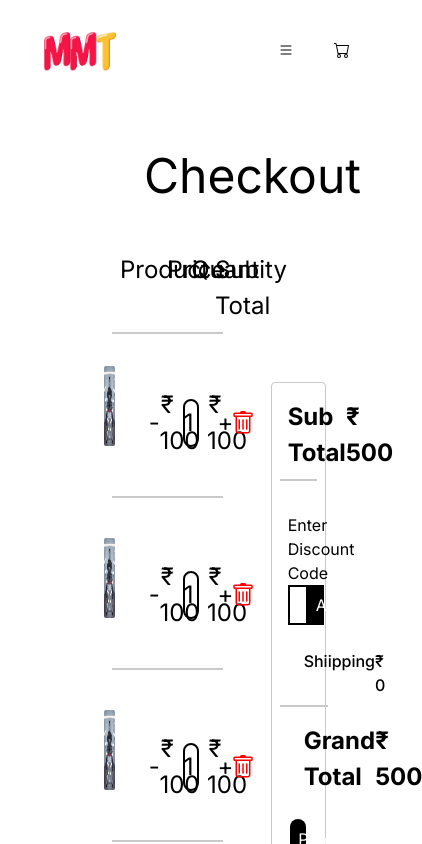
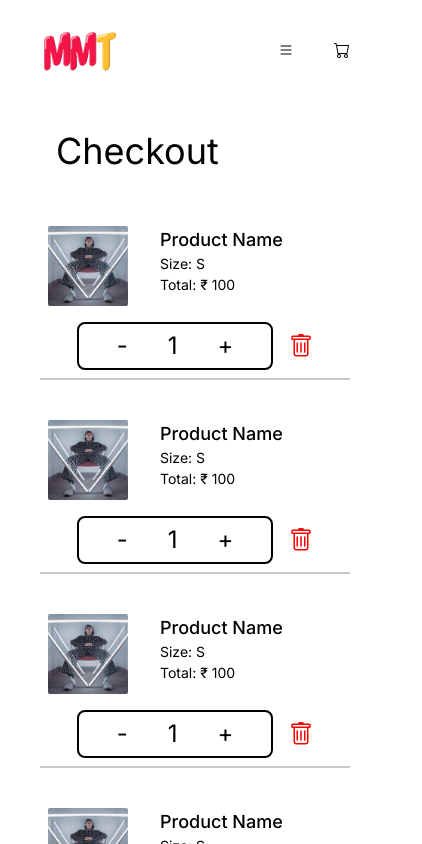
Before and after one commit to allenkiakshay/nextjs-ecommerce-store, a Next.js app: page /checkout in a window 390 px wide. Shown: the top 844 px of the page, 422 px wide, since content can reach past the window. Built offline with nearby package versions, Linux system fonts and the light colour scheme.

Commit message:
chore: Update category card dimensions for responsive design

```diff
--- a/src/Components/Cart/Checkout.tsx
+++ b/src/Components/Cart/Checkout.tsx
@@ -2,26 +2,29 @@ import Image from "next/image";
 
 const Checkout = () => {
   return (
-    <div className="flex w-[screen] h-fit px-28 py-2">
+    <div className="flex w-[screen] h-fit px-10 md:px-20 lg:px-25 py-2">
       <div className="w-full h-full">
-        <div className="flex justify-start items-start h-fit m-2 p-6">
-          <h1 className="text-[48px]">Checkout</h1>
+        <div className="flex justify-start items-start h-fit m-2 p-2 md:p-4 lg:p-6">
+          <h1 className="text-[36px] sm:text-[40px] md:text-[44px] lg:text-[48px]">
+            Checkout
+          </h1>
         </div>
-        <div className="flex gap-2 w-8/12 h-fit p-2 border-b-2 border-[#c9c9c9]">
+        <div className="hidden sm:flex gap-2 w-full md:w-8/12 h-fit p-2 border-b-2 border-[#c9c9c9]">
           <div className="w-5/12 h-fit text-[24px]">Product</div>
           <div className="w-2/12 h-fit text-[24px] text-center">Price</div>
           <div className="w-2/12 h-fit text-[24px] text-center">Quantity</div>
           <div className="w-2/12 h-fit text-[24px] text-center">Sub Total</div>
           <div className="w-1/12 h-fit text-[24px] text-center"></div>
         </div>
-        <div className="flex">
-          <div className="flex flex-col gap-2 w-8/12 h-fit m-2 ml-0">
+        <div className="flex flex-col md:flex-row">
+          <div className="flex flex-col gap-2 w-full md:w-8/12 h-fit m-2 ml-0">
             {Array(5)
               .fill(null)
               .map((_, index) => (
+                <>
                   <div
                     key={index}
-                  className="flex items-center justify-center gap-2 w-full h-fit m-2 p-2 ml-0 border-b-2 border-[#c9c9c9]"
+                    className="hidden sm:flex items-center justify-center gap-2 w-full h-fit m-2 p-2 ml-0 border-b-2 border-[#c9c9c9]"
                   >
                     <div className="flex w-5/12 h-fit text-[24px] m-2">
                       <div className="relative w-20 h-20">
@@ -37,14 +40,16 @@ const Checkout = () => {
                         <div className="text-[24px] pl-8 font-medium">
                           Product Name
                         </div>
-                      <div className="text-[14px] pl-8 font-[10px">Size: S</div>
+                        <div className="text-[14px] pl-8 font-[10px">
+                          Size: S
+                        </div>
                       </div>
                     </div>
                     <div className="w-2/12 h-fit text-[24px] text-center">
                       ₹ 100
                     </div>
                     <div className="w-2/12 h-fit text-[24px] text-center">
-                    <div className="flex justify-center items-center gap-6 border-2 border-black rounded-lg p-1">
+                      <div className="flex justify-center items-center gap-2 sm:gap-4 md:gap-6 border-2 border-black rounded-lg p-1">
                         <button className="text-[24px]">-</button>
                         <p className="text-[24px]">1</p>
                         <button className="text-[24px]">+</button>
@@ -67,10 +72,55 @@ const Checkout = () => {
                       </svg>
                     </div>
                   </div>
+                  <div className="flex flex-col sm:hidden items-center justify-center gap-2 w-full h-fit m-2 p-2 ml-0 border-b-2 border-[#c9c9c9]">
+                    <div className="flex w-full h-fit text-[24px] m-2">
+                      <div className="relative w-20 h-20">
+                        <Image
+                          src="/otp.png"
+                          alt="product"
+                          layout="fill"
+                          objectFit="fit"
+                          className=" rounded-sm"
+                        />
+                      </div>
+                      <div className="flex flex-col text-[24px] overflow-hidden">
+                        <div className="text-[18px] sm:text-[24px] pl-8 font-medium">
+                          Product Name
+                        </div>
+                        <div className="text-[14px] pl-8 font-[10px">
+                          Size: S
+                        </div>
+                        <div className="text-[14px] pl-8 font-[10px">
+                          Total: ₹ 100
+                        </div>
+                      </div>
+                    </div>
+                    <div className="flex justify-center items-center gap-4 w-full h-fit text-[16px] text-center">
+                      <div className="flex w-4/6 justify-center items-center gap-10 border-2 border-black rounded-lg p-1">
+                        <button className="text-[24px]">-</button>
+                        <p className="text-[24px]">1</p>
+                        <button className="text-[24px]">+</button>
+                      </div>
+                      <div className="text-[14px] font-[10px]">
+                        <svg
+                          xmlns="http://www.w3.org/2000/svg"
+                          width="24"
+                          height="24"
+                          fill="red"
+                          className="bi bi-trash"
+                          viewBox="0 0 16 16"
+                        >
+                          <path d="M5.5 5.5A.5.5 0 0 1 6 6v6a.5.5 0 0 1-1 0V6a.5.5 0 0 1 .5-.5m2.5 0a.5.5 0 0 1 .5.5v6a.5.5 0 0 1-1 0V6a.5.5 0 0 1 .5-.5m3 .5a.5.5 0 0 0-1 0v6a.5.5 0 0 0 1 0z" />
+                          <path d="M14.5 3a1 1 0 0 1-1 1H13v9a2 2 0 0 1-2 2H5a2 2 0 0 1-2-2V4h-.5a1 1 0 0 1-1-1V2a1 1 0 0 1 1-1H6a1 1 0 0 1 1-1h2a1 1 0 0 1 1 1h3.5a1 1 0 0 1 1 1zM4.118 4 4 4.059V13a1 1 0 0 0 1 1h6a1 1 0 0 0 1-1V4.059L11.882 4zM2.5 3h11V2h-11z" />
+                        </svg>
+                      </div>
+                    </div>
+                  </div>
+                </>
               ))}
           </div>
-          <div className="relative left-10 top-10 flex flex-col gap-2 w-4/12 h-fit m-2 p-2 ml-0 border border-[#c9c9c9] rounded">
-            <div className="flex justify-between w-full h-fit p-2 border-b-2 border-[#c9c9c9] text-[24px] font-bold">
+          <div className="relative md:left-10 md:top-10 flex flex-col gap-2 w-full md:w-4/12 h-fit m-2 p-2 ml-0 border border-[#c9c9c9] rounded">
+            <div className="flex justify-between w-full h-fit p-2 border-b-2 border-[#c9c9c9] text-[18px] md:text-[24px] font-bold">
               <div className="">Sub Total</div>
               <div className="">₹ 500</div>
             </div>
@@ -86,12 +136,12 @@ const Checkout = () => {
                 </button>
               </div>
             </div>
-            <div className="flex justify-between w-full h-fit p-2 px-6 border-b-2 border-[#c9c9c9] text-[16px] font-medium">
+            <div className="flex justify-between w-full h-fit p-2 px-6 border-b-2 border-[#c9c9c9] text-[14px] md:text-[16px] font-medium">
               <div className="">Shiipping</div>
               <div className="">₹ 0</div>
             </div>
 
-            <div className="flex justify-between w-full h-fit p-2 px-6 text-[24px] font-bold">
+            <div className="flex justify-between w-full h-fit p-2 px-6 text-[18px] md:text-[24px] font-bold">
               <div className="">Grand Total</div>
               <div className="">₹ 500</div>
             </div>
```
Lines whose indentation alone changed are shown as unchanged.
